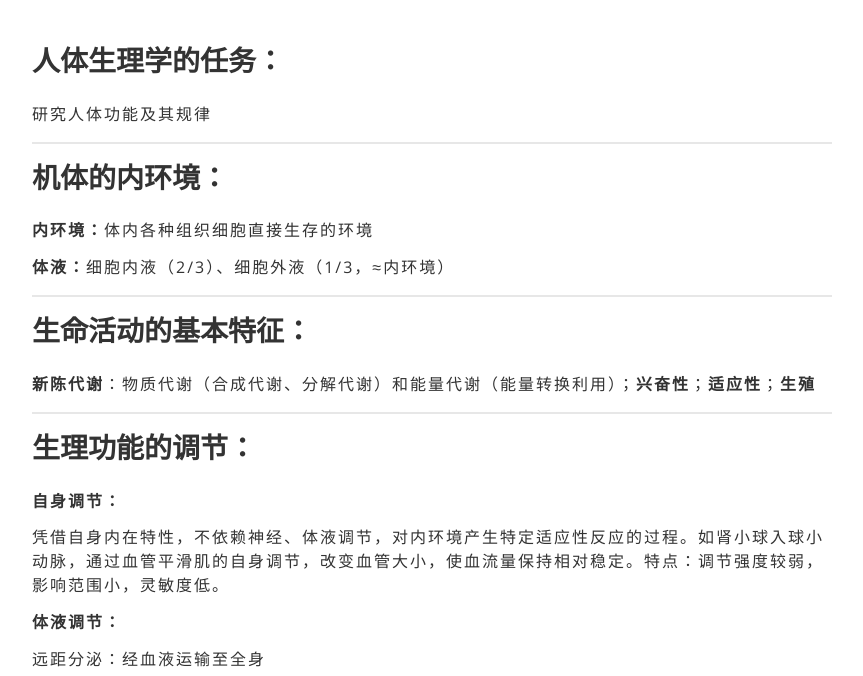
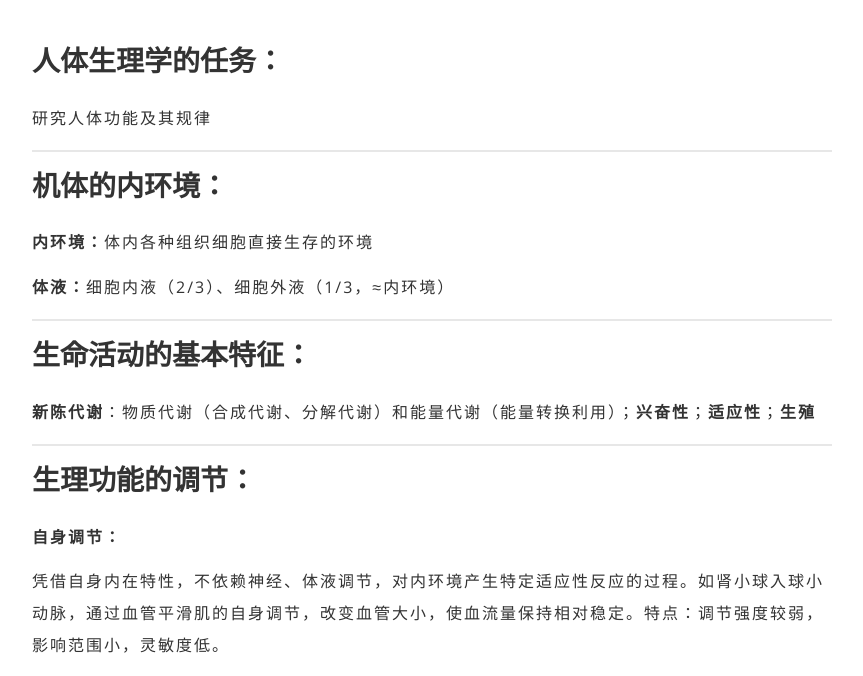
Before and after one commit to ZuoguanPikachu/StudyNote, a plain HTML site: page 1.2/生理学/1.序论/content.html in a window 1280 px wide. Shown: the part 104-780 px from the top of the page, without its empty margins (208-1071 px from the left). Drawn offline with nearby package versions, Linux system fonts and the light colour scheme.

Commit message:
20210302

```diff
--- a/1.2/生理学/1.序论/content.html
+++ b/1.2/生理学/1.序论/content.html
@@ -283,7 +283,7 @@ table{
     margin: 0.8em 0;
 }
 p{
-    line-height: 1.5rem;
+    line-height: 2rem;
     letter-spacing: 2px;
 }
 li{
```
Also changed, not shown: 1.2/病理学/1.细胞组织的适应和损伤/content.html (+1 -1 lines).
